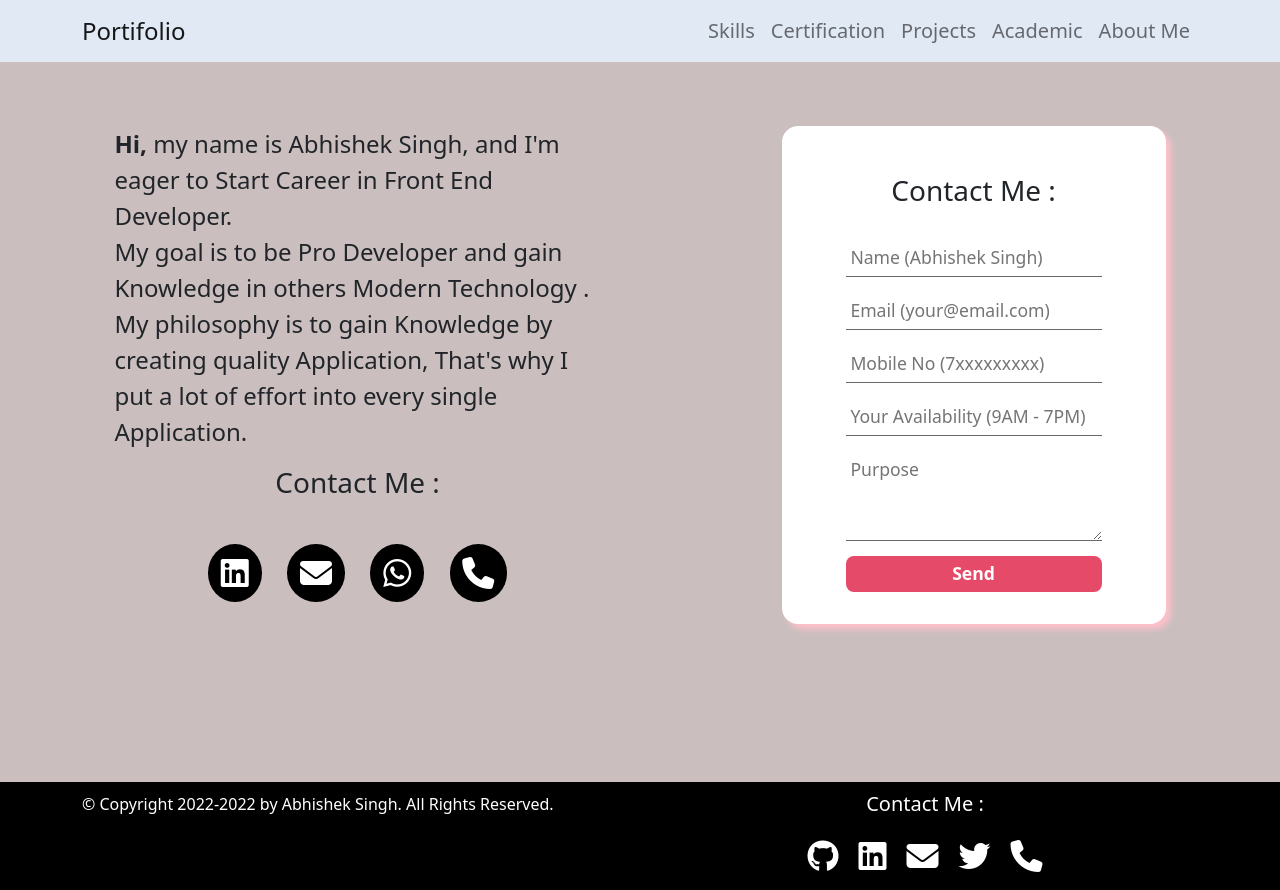
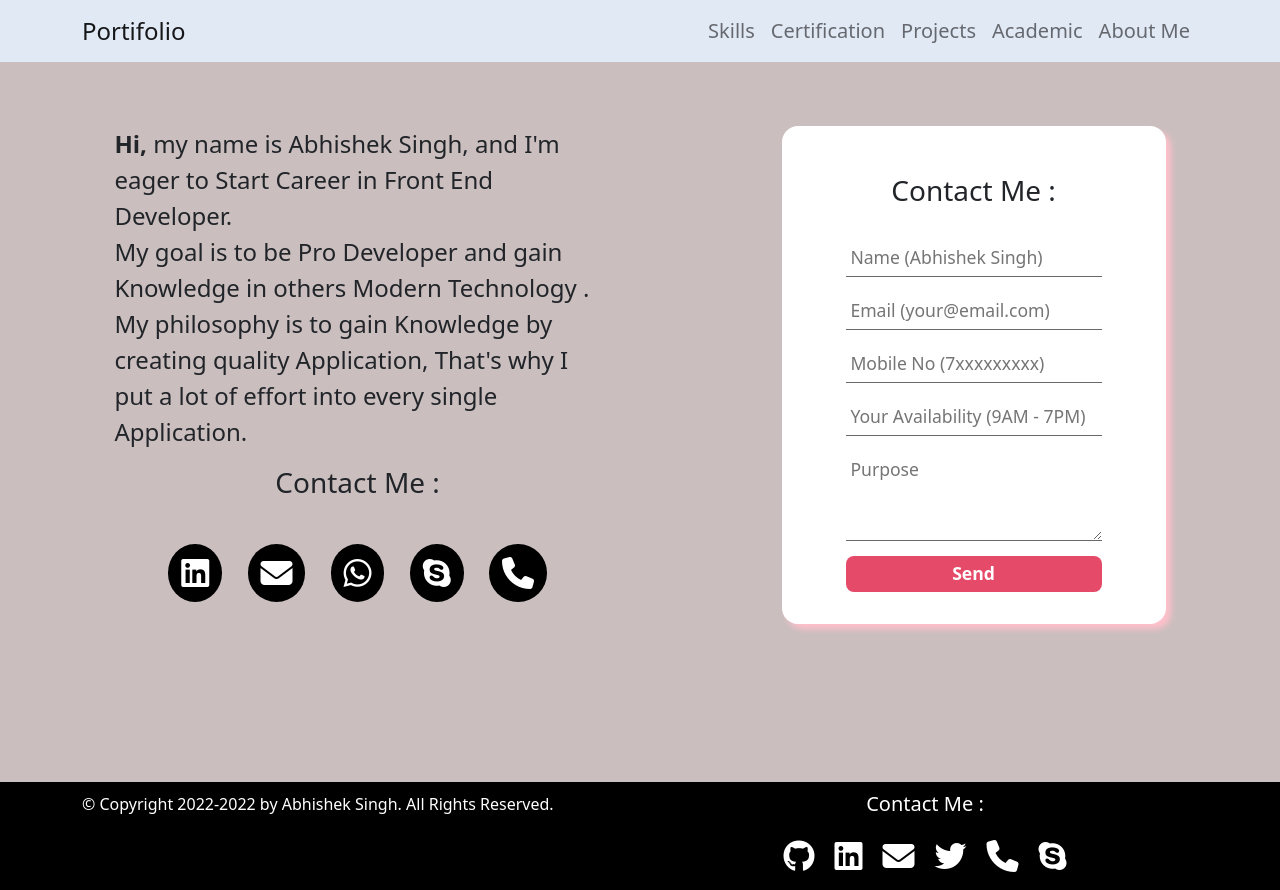
Before and after one commit to BABUSHAEB/ReactPortfolio, a React (Create React App) app: page /aboutme in a window 1280 px wide. Built offline with nearby package versions, Linux system fonts and the light colour scheme.

Commit message:
skype link added in both

```diff
--- a/src/Components/AboutMe.js
+++ b/src/Components/AboutMe.js
@@ -77,9 +77,9 @@
 }
 `;
 
-let Alert = ()=>{
-  alert("This Model is Under Progress! You Can Contact On 8521268654")
-  };
+// let Alert = () => {
+//   alert("This Model is Under Progress! You Can Contact On 8521268654")
+// };
 export default function AboutMe() {
 
   //  const axios = require("axios");
@@ -131,6 +131,11 @@
                 </a>
               </span>
               <span className='Contact-me'>
+                <a href="https://join.skype.com/invite/uk1HXbTbDHjh" target="_blank" rel="noopener noreferrer">
+                  <i class="Contact-Icon fa-brands fa-skype" />
+                </a>
+              </span>
+              <span className='Contact-me'>
                 <a href="tel:+918521268654">
                   <i className="Contact-Icon fa-solid fa-phone" />
                 </a>
@@ -149,7 +154,7 @@
               <input type="text" name="time" id="" required placeholder='Your Availability (9AM - 7PM)' />
               <textarea name="message" id="" required placeholder='Purpose' cols="23" rows="3"></textarea>
               {/* <button  onClick={Alert()}>Send</button> */}
-              <button  disabled>Send</button>
+              <button disabled>Send</button>
               {/* <button  disabled className='my-2'>View Portfolio</button> */}
             </form>
           </div>
--- a/src/Components/Footer.js
+++ b/src/Components/Footer.js
@@ -42,6 +42,14 @@
                                     <i className="a-remove fa-solid fa-phone" />
                                     </a>
                                 </span>
+                                <span className='social-icon'>
+                                    <a href="https://join.skype.com/invite/uk1HXbTbDHjh" target="_blank" rel="noopener noreferrer">
+                                    <i class="a-remove fa-brands fa-skype" />
+                                    </a>
+                                </span>
+
+
+
 
                             </div>
                         </div>
```
Lines whose indentation alone changed are shown as unchanged.
